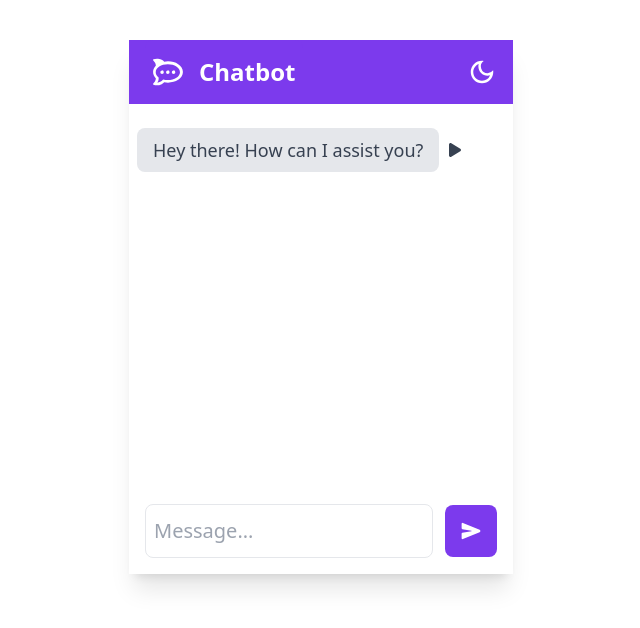
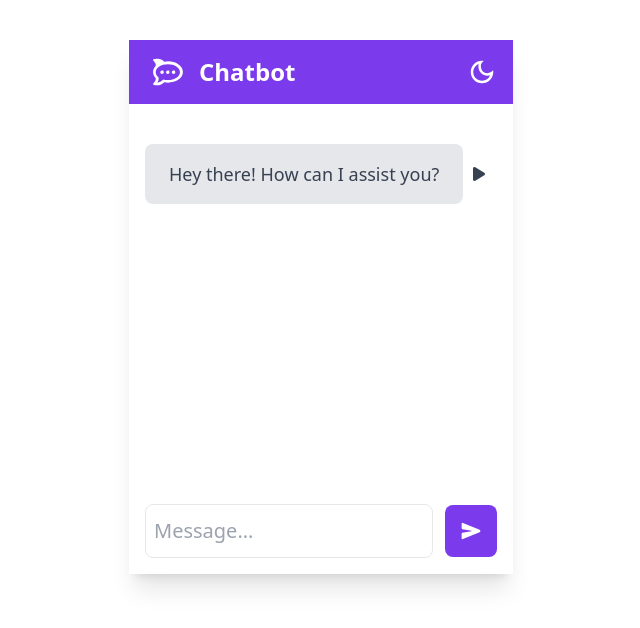
Before and after one commit to santhosh-santhosh-kumar/chatbot, a React (Vite) app: page / in a window 1280 px wide. Shown: the top 628 px of the page, without its empty margins (319-959 px from the left). Built offline with nearby package versions, Linux system fonts and the light colour scheme.

Commit message:
color mode change

```diff
--- a/src/Components/User.jsx
+++ b/src/Components/User.jsx
@@ -82,26 +82,26 @@ const User = () => {
           </div>
           <div
             ref={chatContainerRef}
-            className={`${ismode ? "bg-black" :"bg-white"} py-4 lg:h-96 h-[540px] overflow-auto`}
+            className={`${ismode ? "bg-black" :"bg-white"}  py-4 lg:h-96 h-[540px] overflow-auto`}
           >
             {messageDetails.map((value) => {
               return (
                 <>
                   <div className="">
-                    <div className="flex items-center ">
+                    <div className={`px-4 flex gap-2 ${
+                            value.status == "user"
+                              ? "flex-row-reverse justify-end "
+                              : "flex justify-start "
+                          } inline-block  items-center mt-6`} >
                       <p
-                        className={` p-2 w-auto rounded-lg text-lg text-gray-700 flex ${
+                        className={` p-2 w-auto rounded-lg text-lg text-gray-700 ${
                           value.status == "user"
-                            ? "justify-end "
-                            : "justify-start "
-                        } inline-block`}
+                            ? " bg-slate-500"
+                            : " bg-gray-200"
+                        }`}
                       >
                         <p
-                          className={`py-2 px-4 rounded-lg text-lg text-gray-700 flex ${
-                            value.status == "user"
-                              ? "justify-start bg-slate-500"
-                              : "justify-end bg-gray-200"
-                          } inline-block`}
+                          className={`flex py-2 px-4 rounded-lg text-lg text-gray-700 `}
                         >
                           {value.text}
                         </p>
```
